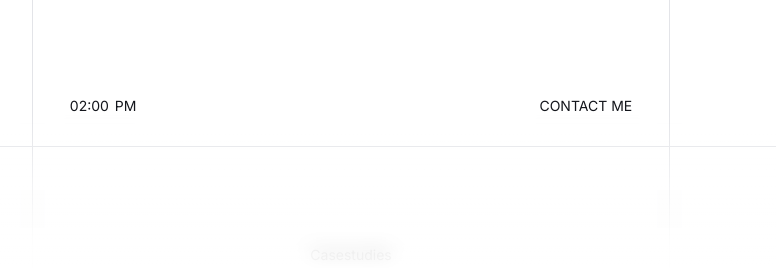
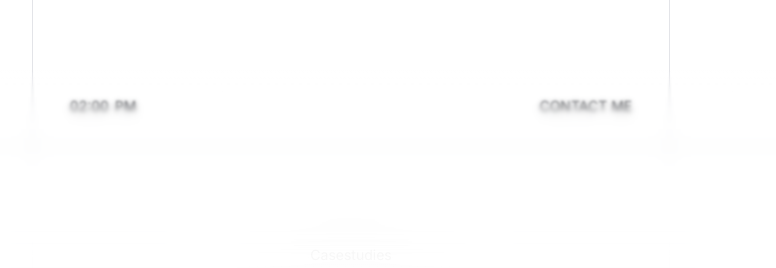
Before and after one commit to devmjkhan-creator/Portfolio, a Next.js app in the folder portfolio/: page / in a window 1280 px wide. Shown: the part 530-798 px from the top of the page, without its empty margins (289-1065 px from the left). Built offline with nearby package versions, Linux system fonts and the light colour scheme.

Commit message:
blur again changed using code

```diff
--- a/portfolio/app/layout.tsx
+++ b/portfolio/app/layout.tsx
@@ -44,42 +44,15 @@ export default function RootLayout({
         `}
       >
         {children}
-        <div className="fixed bottom-0 left-0 z-30 w-full flex items-end justify-center pointer-events-none">
-          <div className="absolute inset-x-0 -top-6 h-10 bg-linear-to-t  to-transparent blur-xl"
-          />
-          <div
-            className="w-full h-40 backdrop-saturate-150"
-            style={{
-               background: `
-              linear-gradient(
-        to top,
-        rgba(255,255,255,0.95) 0%,
-        rgba(255,255,255,0.6) 35%,
-        rgba(255,255,255,0.25) 60%,
-        rgba(255,255,255,0.1) 80%,
-        transparent 100%
-      )
-    `,
-           WebkitMaskImage: `
-        linear-gradient(
-         to top,
-    rgba(0, 0, 0, 1) 0%,
-    rgba(0, 0, 0, 0) 100%
-
-        )
-      `,
-               maskImage: `
-        linear-gradient(
-            to top,
-    rgba(0, 0, 0, 1) 0%,   /* Fully blurred */
-    rgba(0, 0, 0, 0) 100%  /* Fully clear */
-
-        )
-      `,
-              backdropFilter: "blur(10px)", WebkitBackdropFilter: "blur(10px)" }}
-            aria-hidden="true"
-
-          />
+        <div className="fixed bottom-0 left-0 right-0 z-[99] h-[200px] w-full pointer-events-none" aria-hidden="true">
+          <div className="absolute inset-0 z-[70] [backdrop-filter:blur(1px)] [-webkit-backdrop-filter:blur(1px)] [mask:linear-gradient(rgba(0,0,0,0),rgba(0,0,0,1)_10%,rgba(0,0,0,1)_30%,rgba(0,0,0,0)_40%)]" />
+          <div className="absolute inset-0 z-[60] [backdrop-filter:blur(2px)] [-webkit-backdrop-filter:blur(2px)] [mask:linear-gradient(rgba(0,0,0,0)_10%,rgba(0,0,0,1)_20%,rgba(0,0,0,1)_40%,rgba(0,0,0,0)_50%)]" />
+          <div className="absolute inset-0 z-[50] [backdrop-filter:blur(4px)] [-webkit-backdrop-filter:blur(4px)] [mask:linear-gradient(rgba(0,0,0,0)_15%,rgba(0,0,0,1)_30%,rgba(0,0,0,1)_50%,rgba(0,0,0,0)_60%)]" />
+          <div className="absolute inset-0 z-[40] [backdrop-filter:blur(8px)] [-webkit-backdrop-filter:blur(8px)] [mask:linear-gradient(rgba(0,0,0,0)_20%,rgba(0,0,0,1)_40%,rgba(0,0,0,1)_60%,rgba(0,0,0,0)_70%)]" />
+          <div className="absolute inset-0 z-[30] [backdrop-filter:blur(16px)] [-webkit-backdrop-filter:blur(16px)] [mask:linear-gradient(rgba(0,0,0,0)_40%,rgba(0,0,0,1)_60%,rgba(0,0,0,1)_80%,rgba(0,0,0,0)_90%)]" />
+          <div className="absolute inset-0 z-[20] [backdrop-filter:blur(32px)] [-webkit-backdrop-filter:blur(32px)] [mask:linear-gradient(rgba(0,0,0,0)_60%,rgba(0,0,0,1)_80%)]" />
+          <div className="absolute inset-0 z-[10] [backdrop-filter:blur(64px)] [-webkit-backdrop-filter:blur(64px)] [mask:linear-gradient(rgba(0,0,0,0)_70%,rgba(0,0,0,1)_100%)]" />
+          <div className="absolute inset-0 bg-[linear-gradient(transparent,rgba(255,255,255,0.9))]" />
         </div>
       </body>
     </html>
```
